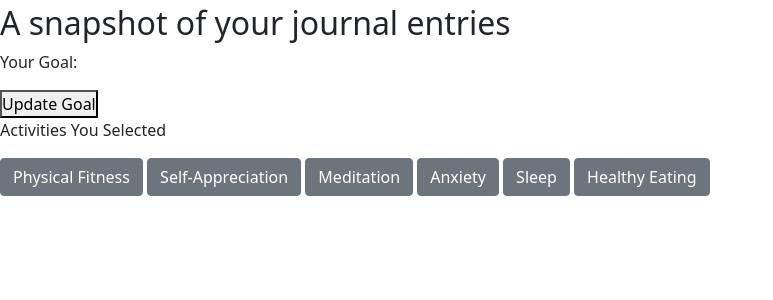
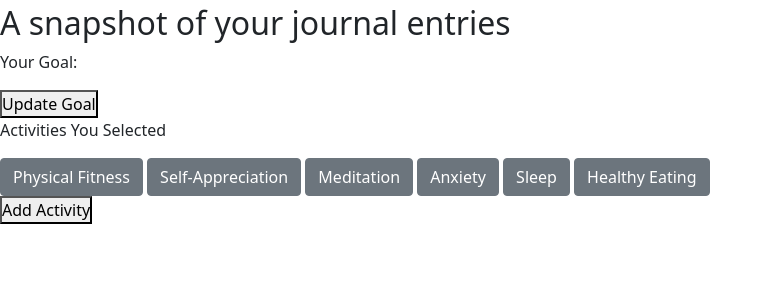
Before and after one commit to rshaywood/mindful_journey, a Flask app: page /users/dashboard in a window 1280 px wide. Shown: the part 210-510 px from the top of the page, without its empty margins (0-773 px from the left). Run offline with Flask 2, Linux system fonts and the light colour scheme; the visitor is signed in with stand-in values (Sample User, id 1); data that the repository does not hold is empty; some libraries are stand-ins or nearby versions; some web fonts are replaced.

Commit message:
added temporary add button in dashboard

```diff
--- a/flask_app/templates/dashboard.html
+++ b/flask_app/templates/dashboard.html
@@ -90,7 +90,7 @@
             </div>
         </aside>
     </main>
-    <h1></h1>
+    <a href="/new/activity"><button>Add Activity</button></a>
     <!-- java script link -->
     <script type="text/javascript" src="{{ url_for('static', filename='js/scripts.js')}}"></script>
 </body>
```
